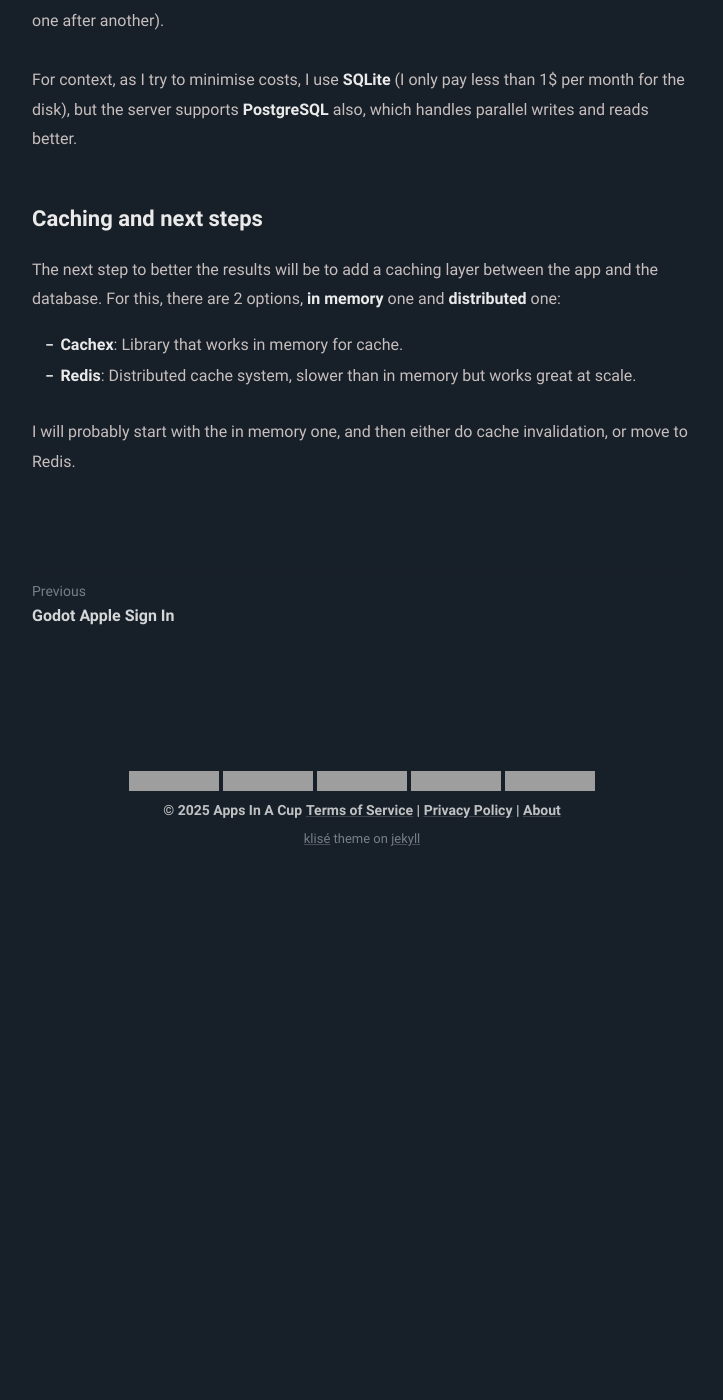
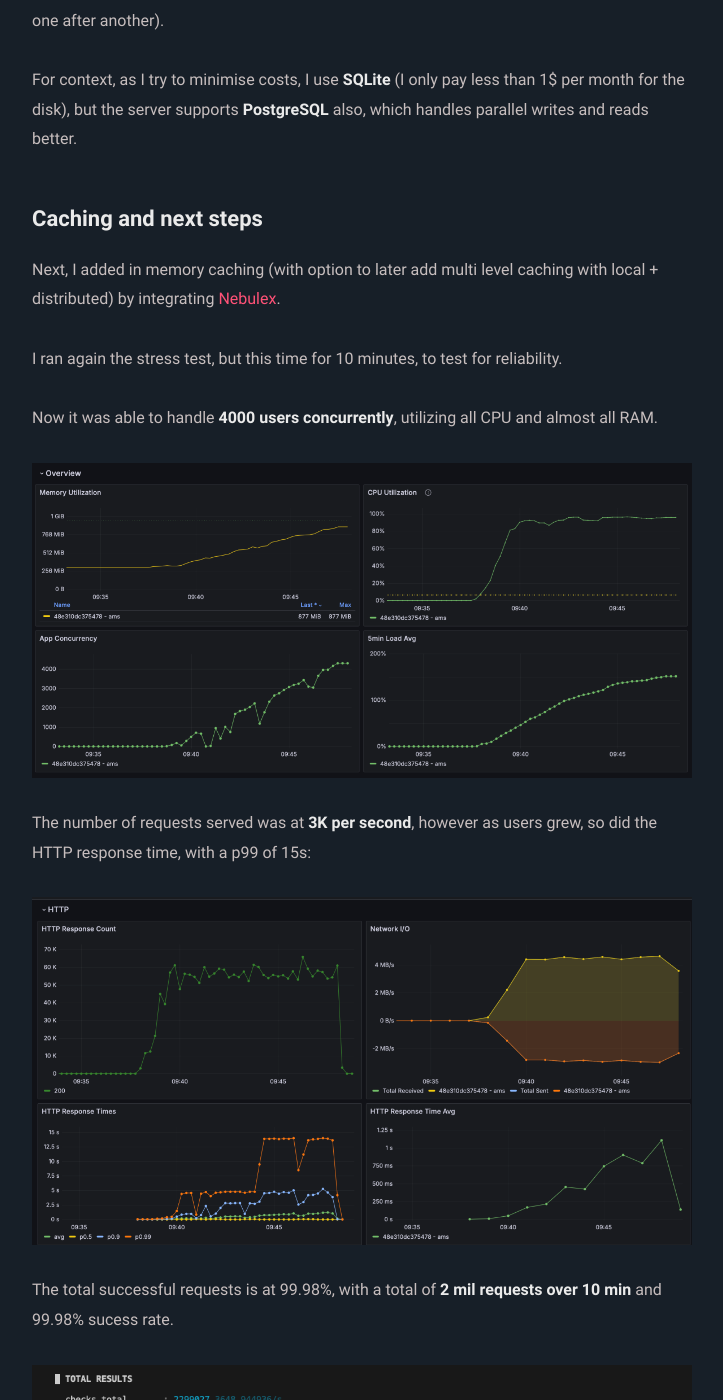
Before and after one commit to appsinacup/appsinacup.github.io, a Jekyll site: the page built from _posts/2025-12-14-gamend-stress-test.md, in a window 1280 px wide and 1400 px high, scrolled down 4322 px, cut to the strip 0-1400 px from the top of the window. Shown: the whole strip, without its empty margins (278-1001 px from the left). Built offline with Jekyll 4.4.1, drawn with Linux system fonts in a browser that asks for light colours; before the commit the page ends 5205 px from its top, so only the background shows below that; grey boxes are pictures that could not be loaded.

Commit message:
add caching part.

```diff
--- a/_posts/2025-12-14-gamend-stress-test.md
+++ b/_posts/2025-12-14-gamend-stress-test.md
@@ -54,9 +54,19 @@ For context, as I try to minimise costs, I use **SQLite** (I only pay less than
 
 ## Caching and next steps
 
-The next step to better the results will be to add a caching layer between the app and the database. For this, there are 2 options, **in memory** one and **distributed** one:
+Next, I added in memory caching (with option to later add multi level caching with local + distributed) by integrating [Nebulex](https://github.com/elixir-nebulex/nebulex).
 
-- **Cachex**: Library that works in memory for cache.
-- **Redis**: Distributed cache system, slower than in memory but works great at scale.
+I ran again the stress test, but this time for 10 minutes, to test for reliability.
 
-I will probably start with the in memory one, and then either do cache invalidation, or move to Redis.
+Now it was able to handle **4000 users concurrently**, utilizing all CPU and almost all RAM.
+
+
+![cpu](/assets/img/gamend_stress/cpu_final.png)
+
+The number of requests served was at **3K per second**, however as users grew, so did the HTTP response time, with a p99 of 15s:
+
+![http](/assets/img/gamend_stress/http_final.png)
+
+The total successful requests is at 99.98%, with a total of **2 mil requests over 10 min** and 99.98% sucess rate.
+
+![overview](/assets/img/gamend_stress/results_final.png)
```
Also changed, not shown: assets/img/gamend_stress/cpu_final.png (added), assets/img/gamend_stress/http_final.png (added), assets/img/gamend_stress/results_final.png (added).
